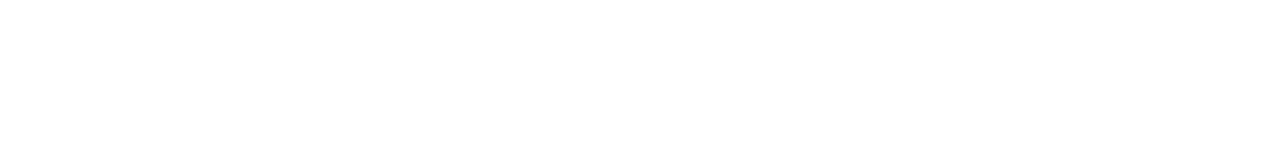
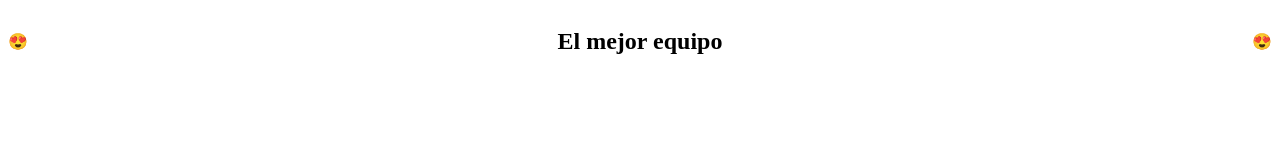
Before and after one commit to frandl92/EQUIPO-ADRI---FRAN, a plain HTML site: page index.html in a window 1280 px wide. Drawn offline with Linux system fonts and the light colour scheme.

Commit message:
navegador ideal

```diff
--- a/index.html
+++ b/index.html
@@ -4,9 +4,17 @@
     <meta charset="UTF-8">
     <meta http-equiv="X-UA-Compatible" content="IE=edge">
     <meta name="viewport" content="width=device-width, initial-scale=1.0">
+    <link rel="stylesheet" href="./style/main.css" />
     <title>Document</title>
 </head>
 <body>
+    <header>
+        <nav>
+            <span>😍</span>
+            <h1>El mejor equipo</h1>
+            <span>😍</span>
+        </nav>
+    </header>
 
 </body>
 </html>
--- /dev/null
+++ b/style/main.css
@@ -0,0 +1,5 @@
+nav{
+    display: flex;
+    justify-content: space-between;
+    align-items: center;
+}
```
